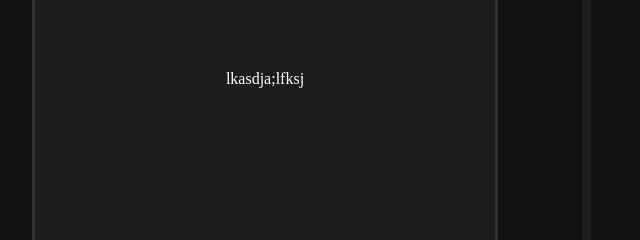
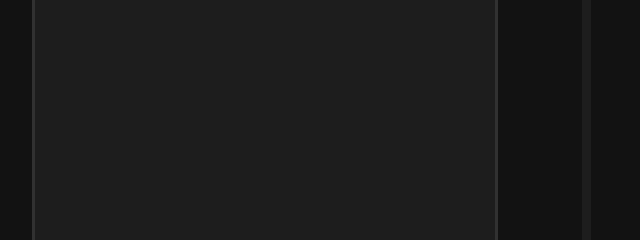
Before and after one commit to Paprykojad/paprykojad.github.io, a plain HTML site: page index.html in a window 1280 px wide. Shown: the part 324-564 px from the top of the page, 58-698 px from the left. Drawn offline with Linux system fonts and the light colour scheme.

Commit message:
Add files via upload

```diff
--- a/index.html
+++ b/index.html
@@ -8,9 +8,7 @@
         <link href="css/style.css" rel="stylesheet">
     </head>
     <body style="background-color: #121212;">
-        <div id="gl">
-            <p>lkasdja;lfksj</p>
-        </div>
+        <div id="gl"></div>
         <div class="vl"></div>
         <input type="button" id='mem' class="gp" value="Jamnik" onclick="display(genmem())">
         <br>
```
